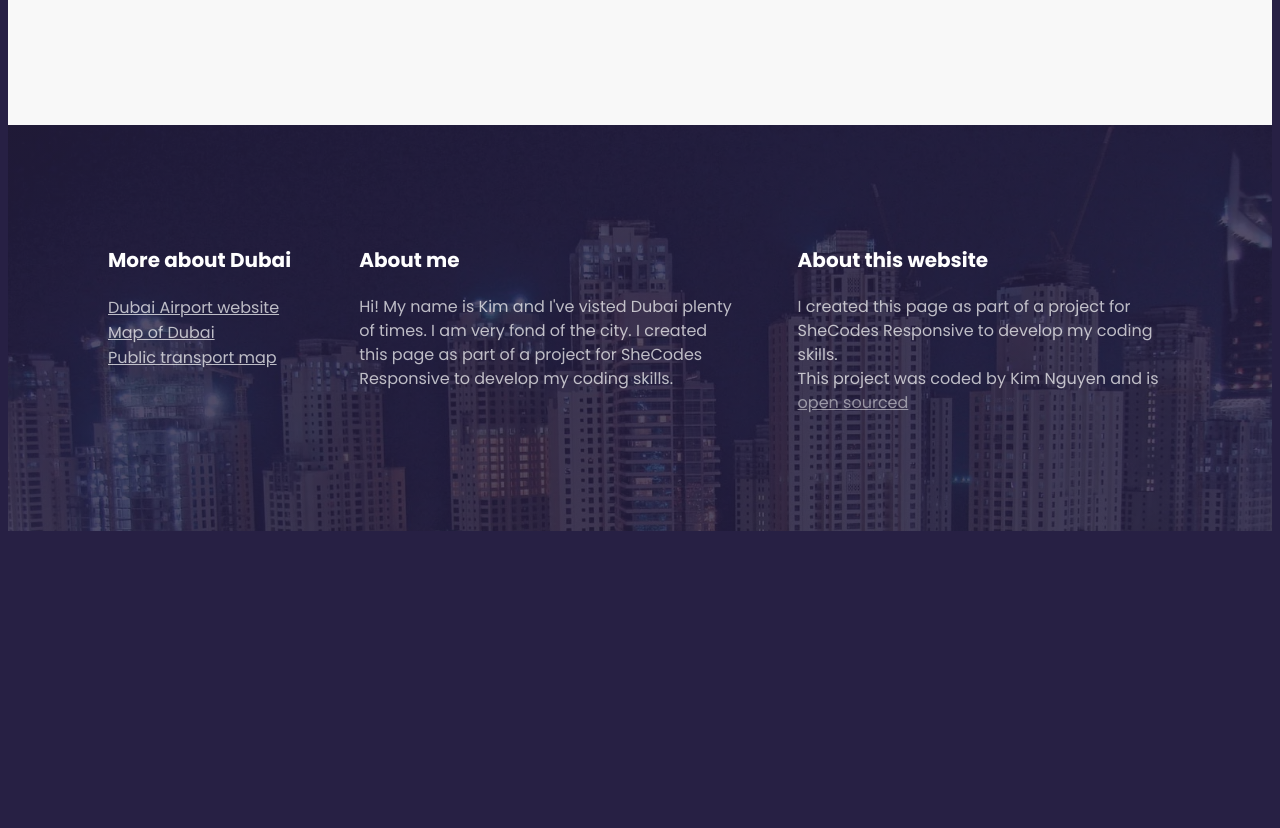
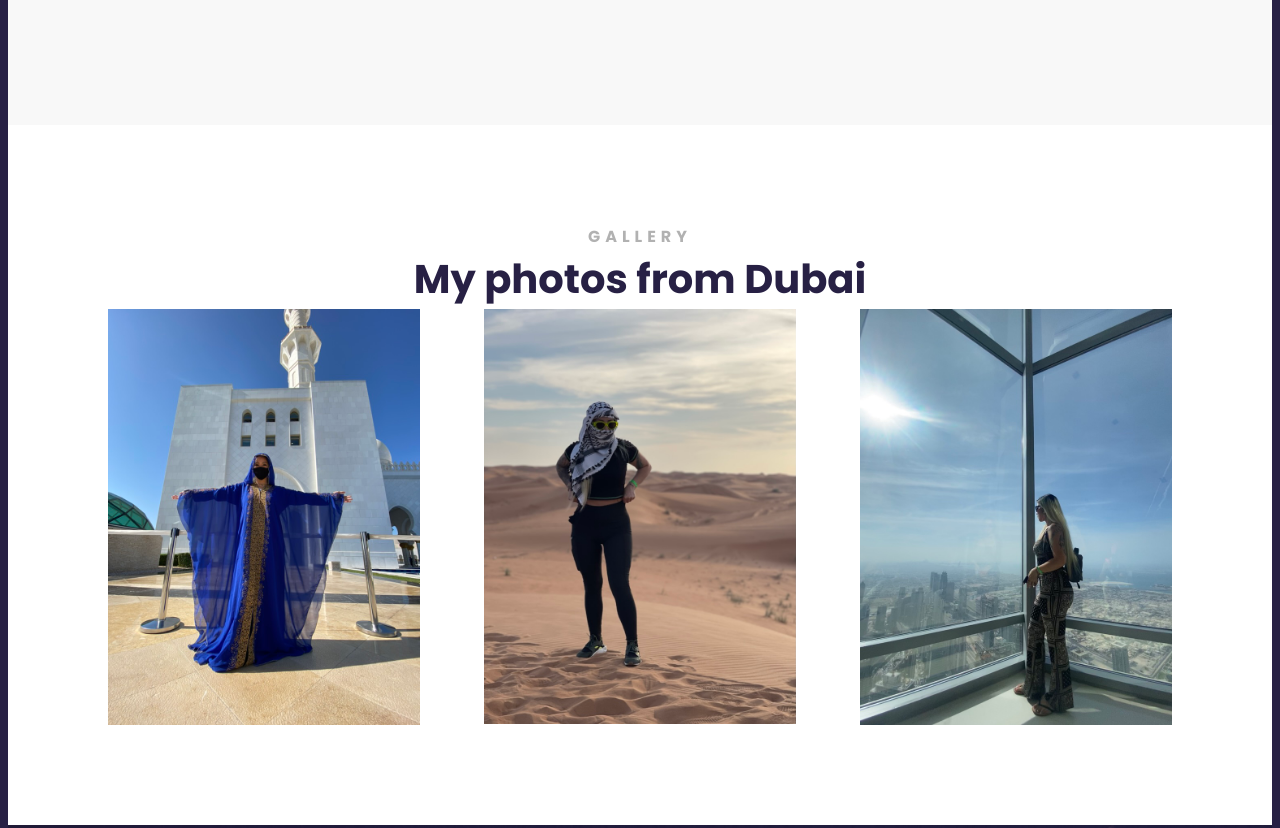
Before and after one commit to kimnguyen10/dubai-travel-project, a plain HTML site: page index.html in a window 1280 px wide. Shown: the part 2400-3228 px from the top of the page. Before the commit the page ends 2939 px from the top, so only its background shows below. Drawn offline with Linux system fonts and the light colour scheme.

Commit message:
Added photos to the landing page

```diff
--- a/index.html
+++ b/index.html
@@ -169,6 +169,15 @@
             </div>
           </div>
         </section>
+        <section>
+          <h2 class="text-center">Gallery</h2>
+          <h3 class="text-center">My photos from Dubai</h3>
+          <div class="grid grid-3-columns">
+            <img src="images/chapel.jpeg" alt="" class="img-responsive" />
+            <img src="images/desert.jpeg" alt="" class="img-responsive" />
+            <img src="images/skyline.jpeg" alt="" class="img-responsive" />
+          </div>
+        </section>
       </main>
       <footer>
         <section class="grid grid-3-columns-first-narrow">
```
Also changed, not shown: images/chapel.jpeg (added), images/desert.jpeg (added), images/skyline.jpeg (added).
